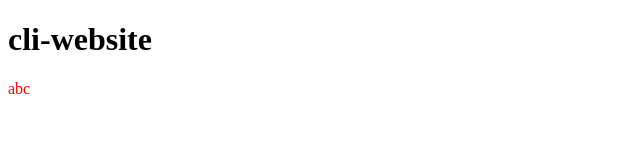
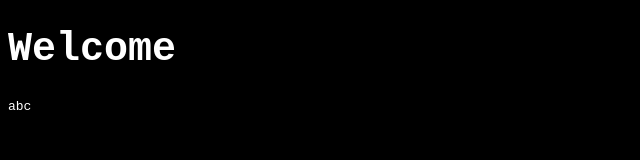
Before and after one commit to reifycode/cli-website, a website: page index.jade in a window 1280 px wide. Shown: the whole page, without its empty margins (0-640 px from the left). Drawn offline with nearby package versions, Linux system fonts and the light colour scheme; files that its build step writes are made by us from their sources.

Commit message:
scss files changed

```diff
--- a/index.jade
+++ b/index.jade
@@ -5,6 +5,6 @@ html(lang="en")
     link(href='css/index.css', rel='stylesheet')
     title= pageTitle
   body
-    h1 cli-website
+    h1 Welcome
     p.
       abc
--- a/scss/index.scss
+++ b/scss/index.scss
@@ -1,8 +1,28 @@
-$red: #f00;
-head {
-	color: $red;
-}
 
-p {
-	color: $red;
-}
+$command-line-color: #ffffff;
+$background-initial: #000000;
+$command-line-font-1: monospace;
+
+body
+	{
+	background-color: $background-initial;
+	}
+
+p
+	{
+	font-family: $command-line-font-1;
+	color: $command-line-color;
+	}
+.blur
+	{
+	color: transparent;
+	text-shadow: 0 0 5px rgba(255, 255, 255, 2);
+	}
+
+h1
+	{
+		font-family: $command-line-font-1;
+		font-size: 40px;
+		color: $command-line-color;
+
+	}
```
Also changed, not shown: css/index.css, index.html.
